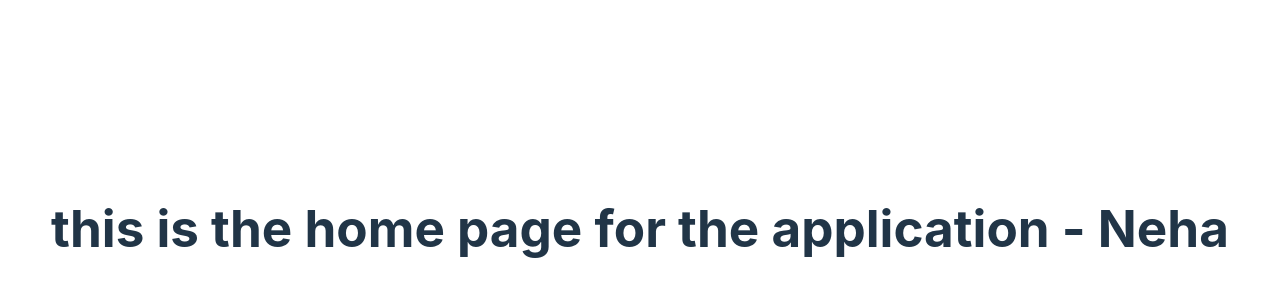
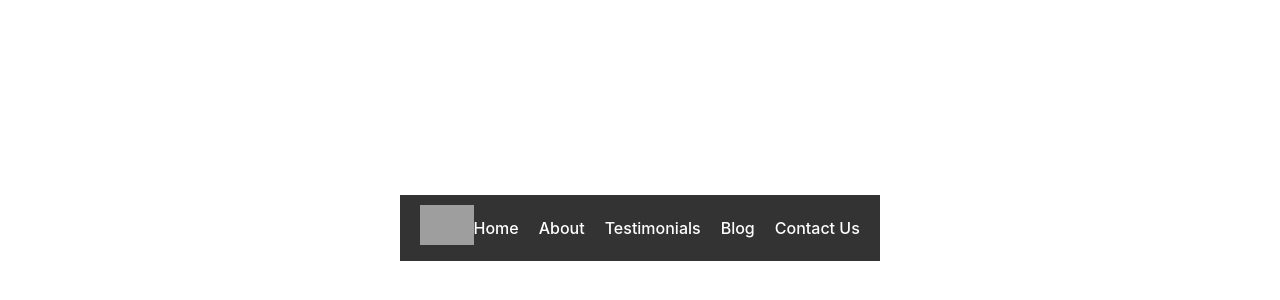
Before and after one commit to koushik-roy/the-wellness-charm, a React (Vite) app: page / in a window 1280 px wide. Shown: the part 172-472 px from the top of the page. Built offline with nearby package versions, Linux system fonts and the light colour scheme; grey boxes are pictures that could not be loaded.

Commit message:
initial development for header

```diff
--- a/src/App.jsx
+++ b/src/App.jsx
@@ -1,16 +1,15 @@
-import { useState } from 'react'
-import reactLogo from './assets/react.svg'
-import viteLogo from '/vite.svg'
-import './App.css'
+import { useState } from "react";
+import "./App.css";
+import NavBar from "./components/NavBar";
 
 function App() {
-  const [count, setCount] = useState(0)
+  const [count, setCount] = useState(0);
 
   return (
     <>
-      <h1>this is the home page for the application - Neha</h1>
+      <NavBar />
     </>
-  )
+  );
 }
 
-export default App
+export default App;
--- /dev/null
+++ b/src/components/NavBar.jsx
@@ -0,0 +1,22 @@
+import React from "react";
+import "../css/NavBar.css";
+
+const NavBar = () => {
+  return (
+    <nav className="navbar">
+      <div className="navbar-icon">
+        <img src="path_to_your_icon.png" alt="Icon" />{" "}
+        {/* Replace with your icon */}
+      </div>
+      <div className="navbar-links">
+        <a href="/">Home</a>
+        <a href="/about">About</a>
+        <a href="/testimonials">Testimonials</a>
+        <a href="/blog">Blog</a>
+        <a href="/contact">Contact Us</a>
+      </div>
+    </nav>
+  );
+};
+
+export default NavBar;
--- /dev/null
+++ b/src/css/NavBar.css
@@ -0,0 +1,26 @@
+.navbar {
+  display: flex;
+  justify-content: space-between;
+  align-items: center;
+  background-color: #333; /* Background color */
+  padding: 10px 20px; /* Padding */
+}
+
+.navbar-icon img {
+  height: 40px; /* Adjust the size of the icon */
+}
+
+.navbar-links {
+  display: flex;
+  gap: 20px; /* Space between links */
+}
+
+.navbar-links a {
+  color: white; /* Text color */
+  text-decoration: none; /* Remove underline */
+  transition: color 0.3s; /* Smooth transition */
+}
+
+.navbar-links a:hover {
+  color: #ccc; /* Change color on hover */
+}
```
